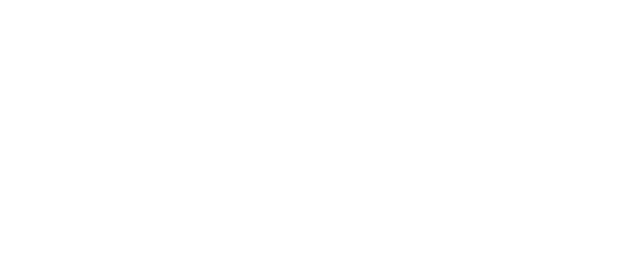
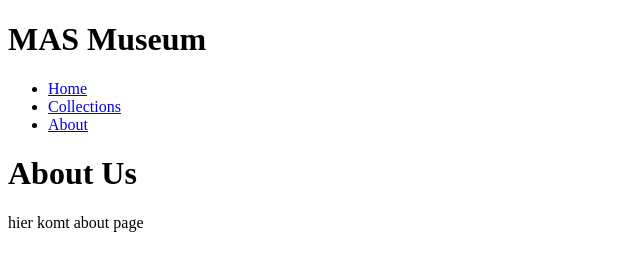
Before and after one commit to ma1987-bit/museum-collection, a Gatsby site: page /about in a window 1280 px wide. Before the commit this address had no page. Shown: the whole page, without its empty margins (0-640 px from the left). Built offline with nearby package versions, Linux system fonts and the light colour scheme; Gatsby itself is replaced by a stand-in of ours.

Commit message:
homepage, about en collections is added

```diff
--- a/gatsby-config.js
+++ b/gatsby-config.js
@@ -9,8 +9,8 @@
  */
 module.exports = {
   siteMetadata: {
-    title: `Gatsby Default Starter`,
-    description: `Kick off your next, great Gatsby project with this default starter. This barebones starter ships with the main Gatsby configuration files you might need.`,
+    title: `MAS Museum`,
+    description: `Collections of Mas Museum`,
     author: `@gatsbyjs`,
     siteUrl: `https://gatsbystarterdefaultsource.gatsbyjs.io/`,
   },
@@ -39,5 +39,16 @@
         icon: `src/images/gatsby-icon.png`, // This path is relative to the root of the site.
       },
     },
+    {
+      resolve: "gatsby-source-wordpress",
+      options: {
+        /*
+         * De volledige URL van je Headless WordPress site's GraphQL API.
+         * Voorbeeld : "https://www.example-site.com/graphql"
+         */
+        url: ` http://mas-museum-collection.local/graphql`,
+
+      },
+    }
   ],
 }
--- a/package.json
+++ b/package.json
@@ -10,6 +10,7 @@
     "gatsby-plugin-manifest": "^5.0.0",
     "gatsby-plugin-sharp": "^5.0.0",
     "gatsby-source-filesystem": "^5.0.0",
+    "gatsby-source-wordpress": "^7.3.2",
     "gatsby-transformer-sharp": "^5.0.0",
     "react": "^18.2.0",
     "react-dom": "^18.2.0"
--- a/src/components/layout.js
+++ b/src/components/layout.js
@@ -1,14 +1,26 @@
 import * as React from 'react'
-import { Link } from 'gatsby'
+import { Link,useStaticQuery, graphql } from 'gatsby'
+
 
 const Layout = ({ pageTitle, children }) => {
+  const data = useStaticQuery(graphql `
+  query{
+    site {
+      siteMetadata {
+        title
+      }
+    }
+  }
+  `)
   return (
     <div>
-      <title>{pageTitle}</title>
+
+      <header><h1>{data.site.siteMetadata.title}</h1></header>
       <nav>
         <ul>
           <li><Link to="/">Home</Link></li>
-          <li><Link to="/exhibitions/collections">Collections</Link></li>
+          <li><Link to="/exhibitions">Collections</Link></li>
+          <li><Link to="/about">About</Link></li>
         </ul>
       </nav>
       <main>
--- /dev/null
+++ b/src/pages/about.js
@@ -0,0 +1,13 @@
+import * as React from "react"
+import Layout from '../components/layout'
+
+ const About = () => {
+  return (
+
+    <Layout pageTitle="About Us">
+    <p> hier komt about page</p>
+  </Layout>
+
+  )
+}
+export default About;
```
Also changed, not shown: src/pages/exhibitions/index.js (renamed from src/pages/exhibitions/collections.js, +3 -4 lines), src/pages/index.js (+4 -5 lines), 1 other file.
